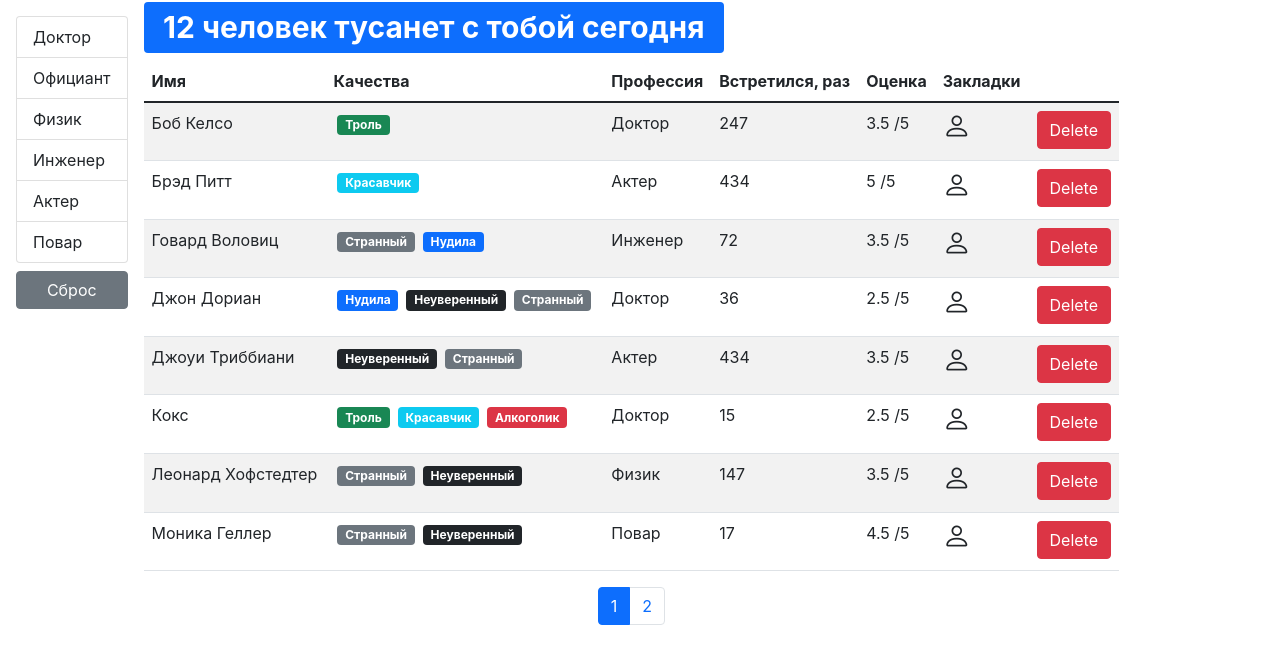
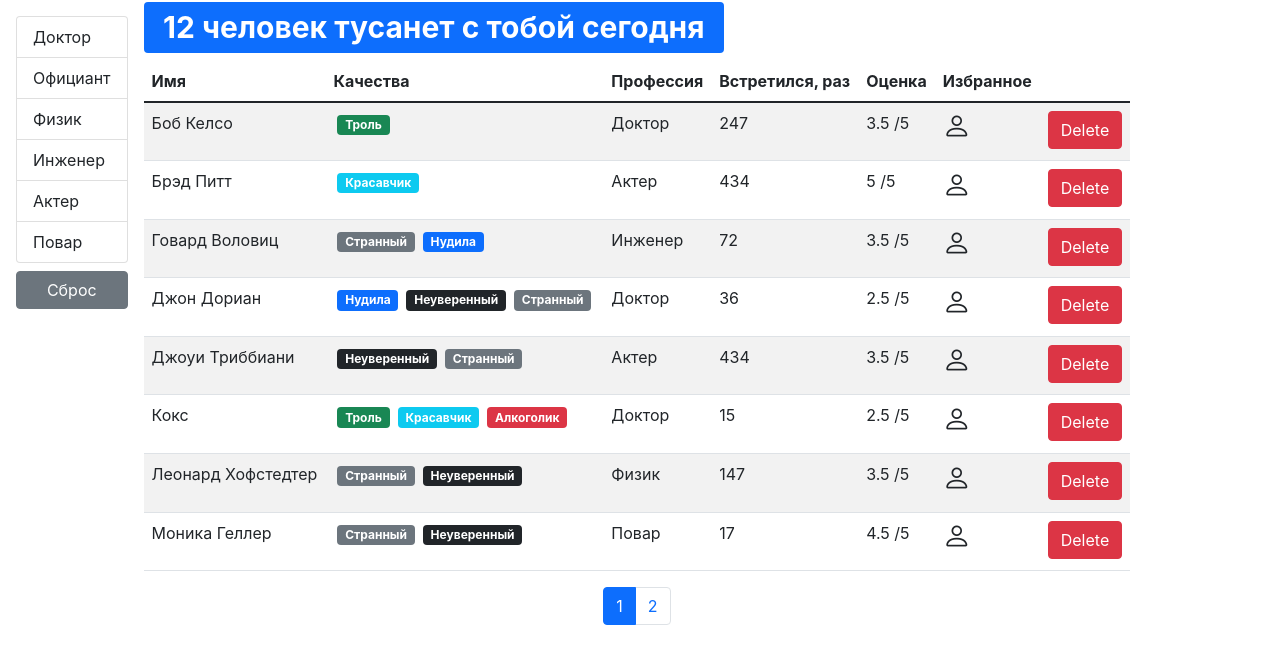
Before and after one commit to YuriyMtrofanov/Fast-company, a React (Create React App) app in the folder fast-company/: page / in a window 1280 px wide. Shown: the top 664 px of the page. Built offline with nearby package versions, Linux system fonts and the light colour scheme.

Commit message:
TableHeader extracted into a separate component and. Sorting added

```diff
--- a/fast-company/src/components/users.jsx
+++ b/fast-company/src/components/users.jsx
@@ -37,18 +37,7 @@ export const Users = ({ users, ...rest }) => {
     };
 
     const handleSort = (item) => {
-        // При клике по шапке таблицы с помощью onClick мы получаем параметр сортировки, который передаем в состояние
-        // Чтобы при повторном клике на параметр сортировки у нас менялся порядок сортировки на противоположный требуется проверить условие
-        // при котором параметр "iter" нашего заданного состояния "sortBy" (при предыдущем клике) был равен параметру "item", по которому произошел клик
-        // Если условие выполняется, то мы проверяем какой порядок задан в нашем состоянии на предыдущем шаге "prevState.order" и меняем его на противоположный
-        // т.е. если он равен "asc", то меняем на "desc", а в противном случае просто меняем его на "asc".
-        if (sortBy.iter === item) {
-            setSortBy((prevState) => ({ iter: prevState.iter, order: prevState.order === "asc" ? "desc" : "asc" }));
-        // Для того, чтобы при выборе следующего параметра сортировки, сортировка возвращалась к значению "asc" следует
-        // в else прередать значение по умолчанию для параметра "order" т.е. "asc"
-        } else {
-            setSortBy({ iter: item, order: "asc" });
-        }
+        setSortBy(item);
     };
 
     const filteredUsers = selectedProperty
@@ -97,6 +86,7 @@ export const Users = ({ users, ...rest }) => {
                     <UsersTable
                         users = { usersCropp }
                         onSort = { handleSort }
+                        selectedSort = { sortBy }
                         {...rest}
                     />
                 )}
--- a/fast-company/src/components/usersTable.jsx
+++ b/fast-company/src/components/usersTable.jsx
@@ -1,21 +1,21 @@
 import React from "react";
 import PropTypes from "prop-types";
 import { User } from "./user";
+import { TableHeader } from "./tableHeader";
 
-export const UsersTable = ({ users, onSort, ...rest }) => {
+export const UsersTable = ({ users, onSort, selectedSort, ...rest }) => {
+    const columns = {
+        name: { iter: "name", name: "Имя" },
+        qualities: { name: "Качества" },
+        ssion: { iter: "profession.name", name: "Профессия" },
+        comletedMeetings: { iter: "comletedMeetings", name: "Встретился, раз" },
+        rate: { iter: "rate", name: "Оценка" },
+        bookmark: { iter: "bookmark", name: "Избранное" },
+        delete: {}
+    };
     return (
         <table className="table table-striped">
-            <thead>
-                <tr>
-                    <th onClick = {() => { onSort("name"); }} scope="col">Имя</th>
-                    <th scope="col">Качества</th>
-                    <th onClick = {() => { onSort("profession.name"); }} scope="col">Профессия</th>
-                    <th onClick = {() => { onSort("completedMeetings"); }}scope="col">Встретился, раз</th>
-                    <th onClick = {() => { onSort("rate"); }} scope="col">Оценка</th>
-                    <th onClick = {() => { onSort("bookmark"); }} scope="col">Закладки</th>
-                    <th scope="col"></th>
-                </tr>
-            </thead>
+            <TableHeader { ...{ onSort, selectedSort, columns }}/>
             <tbody>
                 {users.map((user) => (
                     <User
@@ -31,5 +31,6 @@ export const UsersTable = ({ users, onSort, ...rest }) => {
 
 UsersTable.propTypes = {
     users: PropTypes.array.isRequired,
-    onSort: PropTypes.func.isRequired
+    onSort: PropTypes.func.isRequired,
+    selectedSort: PropTypes.object.isRequired
 };
```
